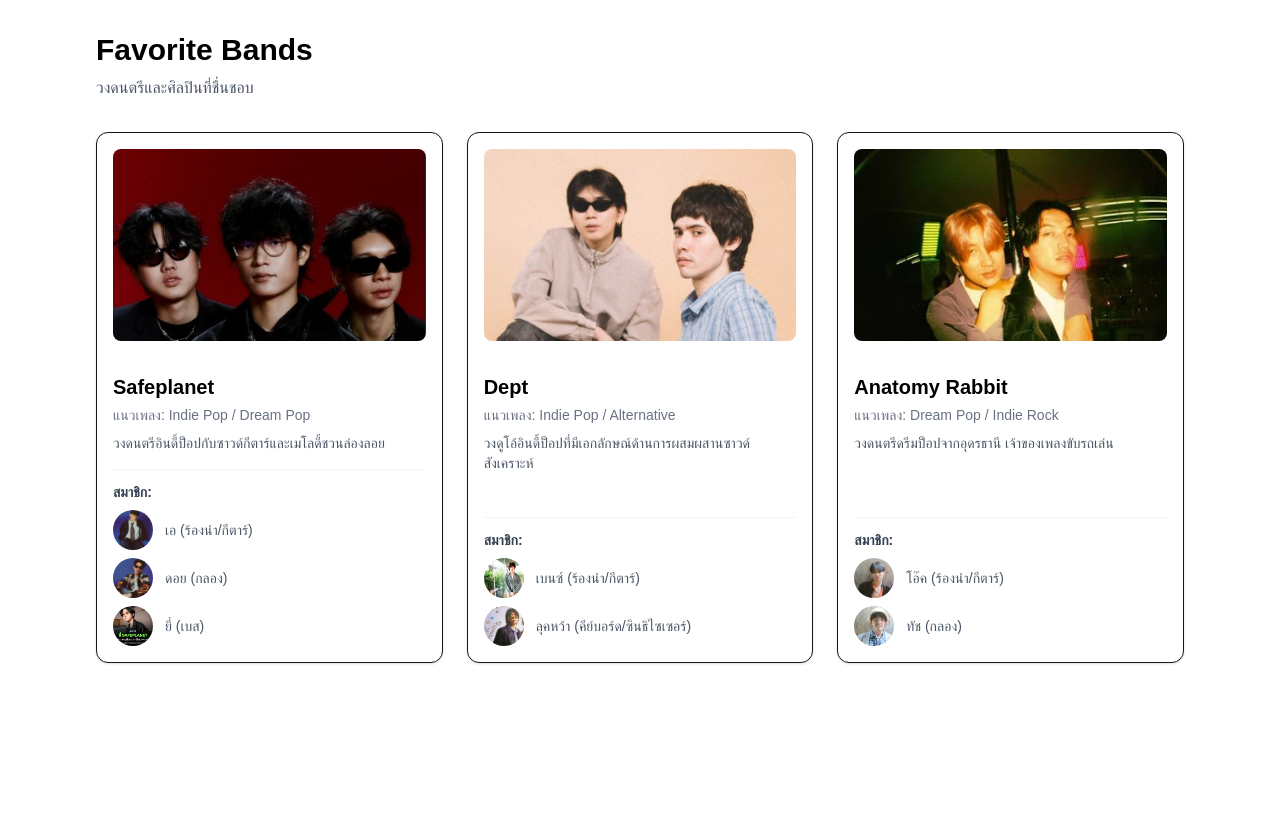
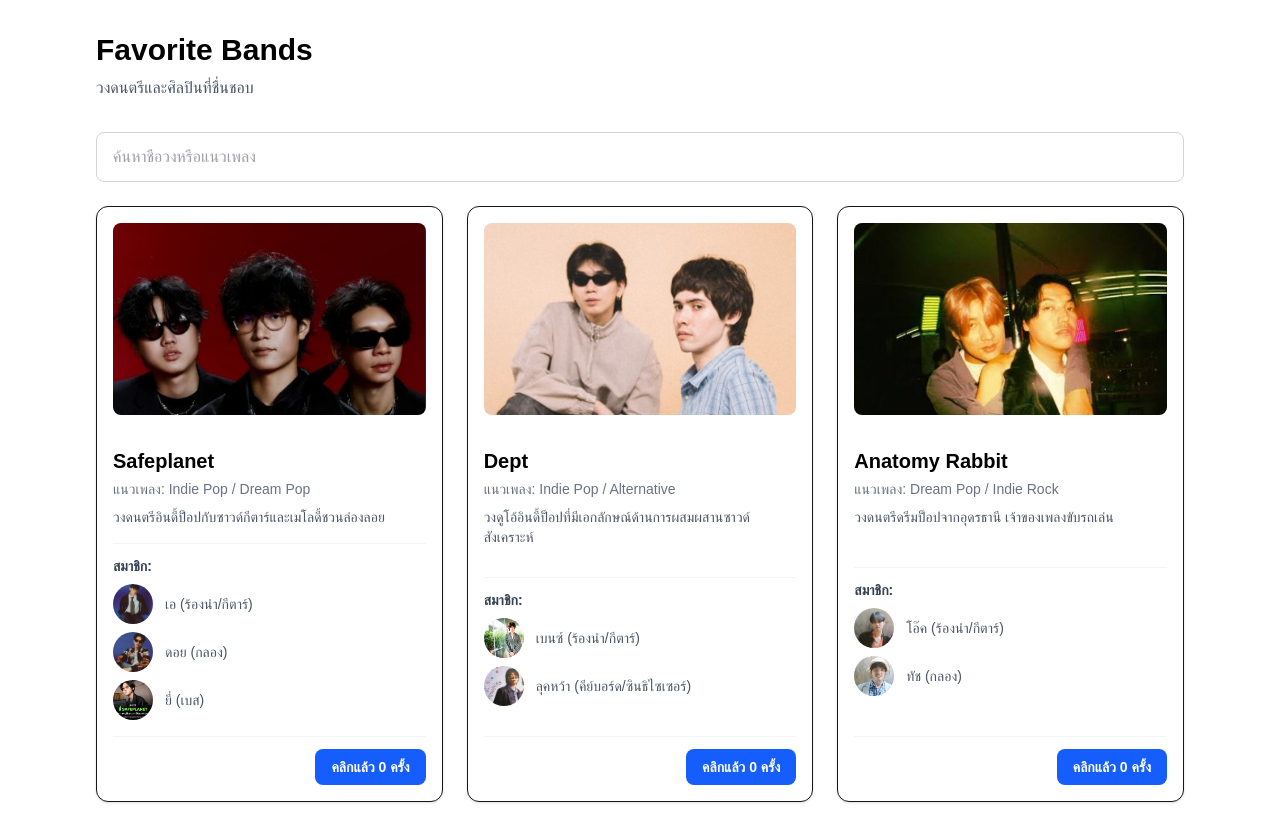
Before and after one commit to ogggg2005-lang/nextjs, a Next.js app: page /bands in a window 1280 px wide. Before the commit the page ends 800 px from the top, so only its background shows below. Built offline with nearby package versions, Linux system fonts and the light colour scheme.

Commit message:
feat: implement BandExplorer component and update BandsPage; add search functionality for bands

```diff
--- a/src/app/bands/page.tsx
+++ b/src/app/bands/page.tsx
@@ -1,4 +1,4 @@
-import BandCard from "../../components/BandCard";
+import BandExplorer from "../../components/BandExplorer";
 import { favoriteBands } from "../../data/bands";
 
 export default function BandsPage() {
@@ -13,11 +13,7 @@ export default function BandsPage() {
         </p>
       </header>
 
-      <section className="grid grid-cols-1 md:grid-cols-2 lg:grid-cols-3 gap-6">
-        {favoriteBands.map((band) => (
-          <BandCard key={band.id} band={band} />
-        ))}
-      </section>
+      <BandExplorer bands={favoriteBands} />
     </main>
   );
 }
--- a/src/components/BandCard.tsx
+++ b/src/components/BandCard.tsx
@@ -1,5 +1,6 @@
 import Image from "next/image";
 import type { Band } from "../types/band";
+import CounterDemo from "./CounterDemo";
 
 type BandCardProps = {
   band: Band;
@@ -55,6 +56,10 @@ export default function BandCard({ band }: BandCardProps) {
           ))}
         </ul>
       </div>
+
+      <div className="mt-4 flex justify-end border-t border-gray-100 pt-3 dark:border-zinc-800">
+        <CounterDemo />
+      </div>
     </article>
   );
 }
--- /dev/null
+++ b/src/components/BandExplorer.tsx
@@ -0,0 +1,48 @@
+"use client";
+
+import { useState, type ChangeEvent } from "react";
+import type { Band } from "@/types/band";
+import BandCard from "./BandCard";
+
+type BandExplorerProps = {
+  bands: Band[];
+};
+
+export default function BandExplorer({ bands }: BandExplorerProps) {
+  const [keyword, setKeyword] = useState("");
+  const searchText = keyword.trim().toLowerCase();
+  const visibleBands = bands.filter(
+    (band) =>
+      band.name.toLowerCase().includes(searchText) ||
+      band.genre.toLowerCase().includes(searchText),
+  );
+
+  function handleKeywordChange(event: ChangeEvent<HTMLInputElement>) {
+    setKeyword(event.target.value);
+  }
+
+  return (
+    <div className="space-y-6">
+      <input
+        type="search"
+        aria-label="ค้นหาวงดนตรี"
+        value={keyword}
+        onChange={handleKeywordChange}
+        placeholder="ค้นหาชื่อวงหรือแนวเพลง"
+        className="w-full rounded-lg border border-zinc-300 bg-white px-4 py-3 text-zinc-900 outline-none transition placeholder:text-zinc-400 focus:border-blue-500 focus:ring-2 focus:ring-blue-500/20 dark:border-zinc-700 dark:bg-zinc-900 dark:text-zinc-100"
+      />
+
+      {visibleBands.length > 0 ? (
+        <section className="grid grid-cols-1 gap-6 md:grid-cols-2 lg:grid-cols-3">
+          {visibleBands.map((band) => (
+            <BandCard key={band.id} band={band} />
+          ))}
+        </section>
+      ) : (
+        <p className="py-8 text-center text-zinc-600 dark:text-zinc-400">
+          ไม่พบวงดนตรีที่ค้นหา
+        </p>
+      )}
+    </div>
+  );
+}
--- a/src/components/CounterDemo.tsx
+++ b/src/components/CounterDemo.tsx
@@ -10,7 +10,11 @@ export default function CounterDemo() {
     }
 
     return (
-        <button type="button" onClick={handleClick}>
+        <button
+            type="button"
+            onClick={handleClick}
+            className="rounded-lg bg-blue-600 px-4 py-2 text-sm font-semibold text-white transition-colors hover:bg-blue-700 focus:outline-none focus:ring-2 focus:ring-blue-500 focus:ring-offset-2 dark:bg-blue-500 dark:hover:bg-blue-400"
+        >
             คลิกแล้ว {count} ครั้ง
         </button>
     );
--- a/src/components/CourseCard.tsx
+++ b/src/components/CourseCard.tsx
@@ -1,5 +1,4 @@
 import type { Course } from "../types/course";
-import ButtonComponent from "./ButtonComponet";
 import CounterDemo from "./CounterDemo";
 
 type CourseCardProps = {
@@ -47,8 +46,7 @@ export default function CourseCard({
         </span>
       </div>
 
-      <div className="mt-4 flex flex-wrap gap-3">
-        <ButtonComponent />
+      <div className="mt-4 flex flex-wrap justify-end gap-3">
         <CounterDemo />
       </div>
     </article>
--- a/src/components/CourseExplorer.tsx
+++ b/src/components/CourseExplorer.tsx
@@ -10,14 +10,19 @@ type CourseExplorerProps = {
 
 export default function CourseExplorer({ courses }: CourseExplorerProps) {
     const [keyword, setKeyword] = useState("");
-  const filteredCourses = courses.filter((course) => {
-    const searchText = `${course.title} ${course.code}`.toLowerCase();
-    return searchText.includes(keyword.toLowerCase());
-  });
 
     function handleKeywordChange(event: ChangeEvent<HTMLInputElement>) {
         setKeyword(event.target.value);
     }
+
+    const searchText = keyword.trim().toLowerCase();
+    // เก็บผลการค้นหาไว้ที่ตัวแปรใหม่
+    const visibleCourses = courses.filter(
+        (course) =>
+            //ค้นหาตามชื่อวิชา หรือ รหัสวิชา
+            course.title.toLowerCase().includes(searchText) ||
+            course.code.includes(searchText),
+    );
 
     return (
         <div className="space-y-6">
@@ -30,9 +35,9 @@ export default function CourseExplorer({ courses }: CourseExplorerProps) {
                 className="w-full rounded-lg border border-zinc-300 bg-white px-4 py-3 text-zinc-900 outline-none transition placeholder:text-zinc-400 focus:border-blue-500 focus:ring-2 focus:ring-blue-500/20 dark:border-zinc-700 dark:bg-zinc-900 dark:text-zinc-100"
             />
 
-      {filteredCourses.length > 0 ? (
+            {visibleCourses.length > 0 ? (
                 <section className="grid grid-cols-1 gap-6 sm:grid-cols-2">
-          {filteredCourses.map((course) => (
+                    {visibleCourses.map((course) => (
                         <CourseCard key={course.id} course={course} />
                     ))}
                 </section>
```
Lines whose indentation alone changed are shown as unchanged.
